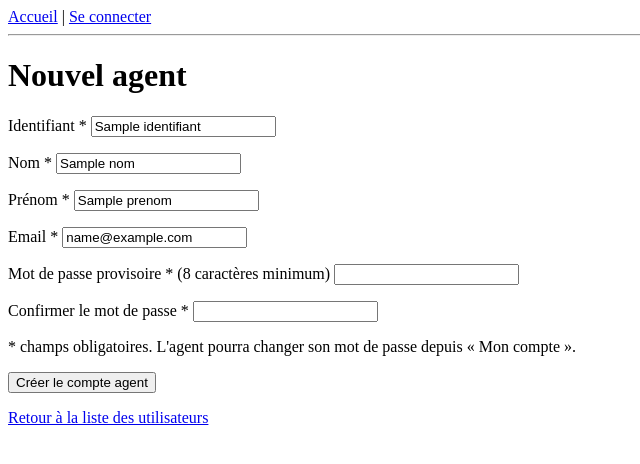
After one commit to aloisduvoye-source/JEE_Project_K, a Java web app: template jee-app/src/main/webapp/WEB-INF/views/admin/agent-nouveau.jsp in a window 1280 px wide. The commit adds this page. Shown: the top 464 px of the page, without its empty margins (0-640 px from the left). Run offline with Tomcat 11, a stand-in JSP engine, Linux system fonts and the light colour scheme; the template is opened without the code that fills it: most values are stand-ins (such as "Sample title", 1, 10 or a date in 2020).

Commit message:
Création d'un compte agent par l'administrateur

```diff
--- a/jee-app/src/main/webapp/WEB-INF/views/admin/accueil.jsp
+++ b/jee-app/src/main/webapp/WEB-INF/views/admin/accueil.jsp
@@ -25,6 +25,7 @@
     <h2>Utilisateurs</h2>
     <ul>
       <li><a href="${pageContext.request.contextPath}/admin/utilisateurs">Voir tous les utilisateurs</a></li>
+      <li><a href="${pageContext.request.contextPath}/admin/utilisateurs/nouvel-agent">Nouvel agent</a></li>
       <li><a href="${pageContext.request.contextPath}/agent/clients">Voir les clients</a></li>
     </ul>
   </section>
--- /dev/null
+++ b/jee-app/src/main/webapp/WEB-INF/views/admin/agent-nouveau.jsp
@@ -0,0 +1,51 @@
+<%@ page contentType="text/html;charset=UTF-8" pageEncoding="UTF-8" %>
+<%@ taglib prefix="c" uri="jakarta.tags.core" %>
+<!DOCTYPE html>
+<html lang="fr">
+<head>
+  <meta charset="UTF-8">
+  <title>Nouvel agent</title>
+</head>
+<body>
+  <%@ include file="/WEB-INF/views/common/header.jspf" %>
+
+  <h1>Nouvel agent</h1>
+
+  <form method="post" action="${pageContext.request.contextPath}/admin/utilisateurs/nouvel-agent">
+    <p>
+      <label for="identifiant">Identifiant *</label>
+      <input type="text" id="identifiant" name="identifiant" value="<c:out value='${identifiant}'/>" autocomplete="off">
+      <c:out value="${erreurs.identifiant}"/>
+    </p>
+    <p>
+      <label for="nom">Nom *</label>
+      <input type="text" id="nom" name="nom" value="<c:out value='${nom}'/>">
+      <c:out value="${erreurs.nom}"/>
+    </p>
+    <p>
+      <label for="prenom">Prénom *</label>
+      <input type="text" id="prenom" name="prenom" value="<c:out value='${prenom}'/>">
+      <c:out value="${erreurs.prenom}"/>
+    </p>
+    <p>
+      <label for="email">Email *</label>
+      <input type="email" id="email" name="email" value="<c:out value='${email}'/>">
+      <c:out value="${erreurs.email}"/>
+    </p>
+    <p>
+      <label for="motDePasse">Mot de passe provisoire * (8 caractères minimum)</label>
+      <input type="password" id="motDePasse" name="motDePasse" autocomplete="new-password">
+      <c:out value="${erreurs.motDePasse}"/>
+    </p>
+    <p>
+      <label for="confirmation">Confirmer le mot de passe *</label>
+      <input type="password" id="confirmation" name="confirmation" autocomplete="new-password">
+      <c:out value="${erreurs.confirmation}"/>
+    </p>
+    <p>* champs obligatoires. L'agent pourra changer son mot de passe depuis « Mon compte ».</p>
+    <button type="submit">Créer le compte agent</button>
+  </form>
+
+  <p><a href="${pageContext.request.contextPath}/admin/utilisateurs">Retour à la liste des utilisateurs</a></p>
+</body>
+</html>
--- a/jee-app/src/main/webapp/WEB-INF/views/admin/utilisateurs.jsp
+++ b/jee-app/src/main/webapp/WEB-INF/views/admin/utilisateurs.jsp
@@ -10,6 +10,12 @@
   <%@ include file="/WEB-INF/views/common/header.jspf" %>
 
   <h1>Utilisateurs</h1>
+
+  <c:if test="${not empty param.agentCree}">
+    <p>Le compte agent a été créé.</p>
+  </c:if>
+
+  <p><a href="${pageContext.request.contextPath}/admin/utilisateurs/nouvel-agent">Nouvel agent</a></p>
 
   <form method="get" action="${pageContext.request.contextPath}/admin/utilisateurs">
     <label for="role">Rôle</label>
```
Also changed, not shown: jee-app/src/main/java/fr/cytech/assurance/controller/NouvelAgentServlet.java (added, +87 -0 lines), jee-app/src/main/java/fr/cytech/assurance/dao/UtilisateurDao.java (+19 -0 lines), jee-app/src/main/java/fr/cytech/assurance/service/UtilisateurService.java (+14 -2 lines).
